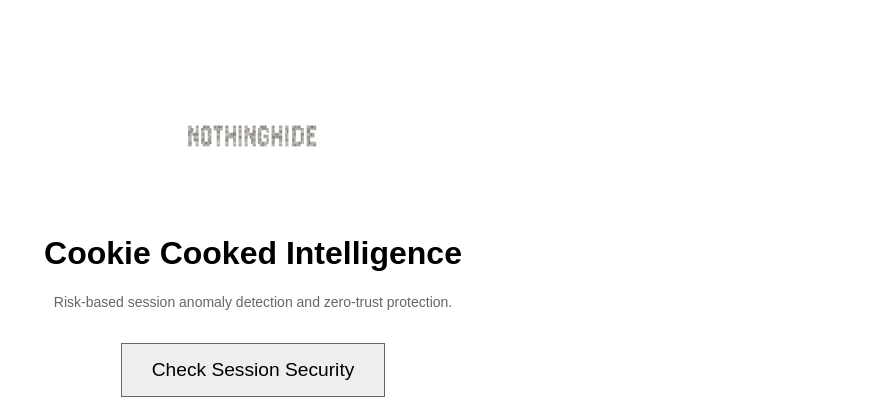
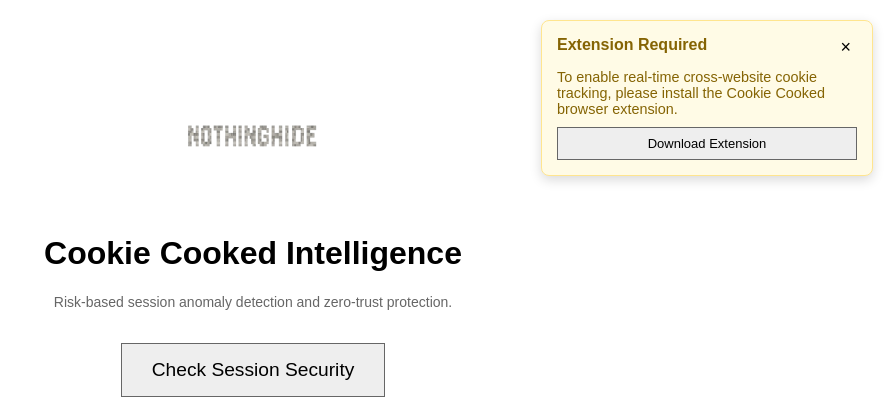
Before and after one commit to Dhuruvdev/nothinghide, a FastAPI app: page /cooked in a window 1280 px wide. Shown: the top 420 px of the page, without its empty margins (387-1280 px from the left). Run offline with FastAPI, Linux system fonts and the light colour scheme.

Commit message:
Add a popup to prompt users to install the extension if it's not detected
Improve the display of session security results and add automatic extension detection.

Replit-Commit-Author: Agent
Replit-Commit-Session-Id: 8bd0c9ee-fd84-4522-b576-c3287a2d0b17
Replit-Commit-Checkpoint-Type: full_checkpoint
Replit-Commit-Event-Id: 73a23b34-f5ed-452b-916b-4e2975587db7
Replit-Commit-Screenshot-Url: https://storage.googleapis.com/screenshot-production-us-central1/14fea494-a03a-442b-b109-3a1f20dffbe5/8bd0c9ee-fd84-4522-b576-c3287a2d0b17/FHi2JJF
Replit-Helium-Checkpoint-Created: true

```diff
--- a/nothinghide/web/templates/cooked.html
+++ b/nothinghide/web/templates/cooked.html
@@ -10,30 +10,51 @@
     <h1>Cookie Cooked Intelligence</h1>
     <p class="tagline">Risk-based session anomaly detection and zero-trust protection.</p>
 
+    <!-- Extension Install Popup -->
+    <div id="extension-popup" style="display: none; position: fixed; top: 20px; right: 20px; background: #fffbe6; border: 1px solid #ffe58f; padding: 15px; border-radius: 8px; box-shadow: 0 4px 12px rgba(0,0,0,0.15); z-index: 10000; max-width: 300px; text-align: left;">
+        <div style="display: flex; justify-content: space-between; align-items: start;">
+            <strong style="color: #856404;">Extension Required</strong>
+            <button onclick="document.getElementById('extension-popup').style.display='none'" style="border:none; background:none; cursor:pointer; font-size: 18px;">&times;</button>
+        </div>
+        <p style="font-size: 0.9em; margin: 10px 0; color: #856404;">To enable real-time cross-website cookie tracking, please install the Cookie Cooked browser extension.</p>
+        <button class="btn" style="width: 100%; margin: 0; padding: 8px;" onclick="window.open('/static/extension.zip')">Download Extension</button>
+    </div>
+
     <div style="margin: 20px 0; text-align: center;">
         <button id="check-btn" class="btn" style="padding: 15px 30px; font-size: 1.2em;">Check Session Security</button>
     </div>
 
     <div id="results-area" style="display: none; margin-top: 30px;">
-        <div class="result-card">
-            <h3>Active Sessions</h3>
+        <div class="result-card" style="background: #ffffff; border: 1px solid #e0e0e0; padding: 20px; border-radius: 12px; box-shadow: 0 2px 8px rgba(0,0,0,0.05);">
+            <h3 style="margin-top: 0; color: #333; border-bottom: 2px solid #f0f0f0; padding-bottom: 10px;">Active Sessions</h3>
             <div id="sessions-list"></div>
         </div>
 
-        <div class="result-card" style="margin-top: 20px;">
-            <h3>Cross-Website Cookie Tracking</h3>
-            <p style="font-size: 0.8em; color: #888;">Websites currently storing or using your session cookies:</p>
-            <div id="tracked-sites-list" style="margin-top: 10px;"></div>
+        <div class="result-card" style="margin-top: 20px; background: #ffffff; border: 1px solid #e0e0e0; padding: 20px; border-radius: 12px; box-shadow: 0 2px 8px rgba(0,0,0,0.05);">
+            <h3 style="margin-top: 0; color: #333; border-bottom: 2px solid #f0f0f0; padding-bottom: 10px;">Cross-Website Cookie Tracking</h3>
+            <p style="font-size: 0.9em; color: #666; margin-bottom: 15px;">Websites currently storing or using your session cookies:</p>
+            <div id="tracked-sites-list"></div>
         </div>
 
-        <div class="result-card" style="margin-top: 20px;">
-            <h3>Security Recommendations</h3>
-            <ul id="recommendations-list" style="text-align: left; display: inline-block;"></ul>
+        <div class="result-card" style="margin-top: 20px; background: #ffffff; border: 1px solid #e0e0e0; padding: 20px; border-radius: 12px; box-shadow: 0 2px 8px rgba(0,0,0,0.05);">
+            <h3 style="margin-top: 0; color: #333; border-bottom: 2px solid #f0f0f0; padding-bottom: 10px;">Security Recommendations</h3>
+            <ul id="recommendations-list" style="text-align: left; display: inline-block; padding-left: 20px; margin: 0;"></ul>
         </div>
     </div>
 </div>
 
 <script>
+// Automatically check for extension on load
+window.addEventListener('load', () => {
+    setTimeout(() => {
+        // We check if the extension has injected a global marker or responded to a ping
+        const extensionInstalled = window.COOKED_EXTENSION_ACTIVE === true;
+        if (!extensionInstalled) {
+            document.getElementById('extension-popup').style.display = 'block';
+        }
+    }, 1000);
+});
+
 document.getElementById('check-btn').addEventListener('click', async () => {
     const btn = document.getElementById('check-btn');
     const resultsArea = document.getElementById('results-area');
@@ -53,30 +74,44 @@ document.getElementById('check-btn').addEventListener('click', async () => {
         data.sessions.forEach(s => {
             const div = document.createElement('div');
             div.style.padding = '15px';
-            div.style.border = '1px solid #444';
+            div.style.border = '1px solid #eee';
             div.style.margin = '10px 0';
-            div.style.borderRadius = '8px';
-            div.style.backgroundColor = s.is_current ? '#1a2634' : '#111';
-            div.innerHTML = `<strong>${s.device}</strong> <span style="float:right">Risk: ${s.risk_score}</span><br><small>${s.region}</small>`;
+            div.style.borderRadius = '10px';
+            div.style.backgroundColor = s.is_current ? '#f8fbff' : '#ffffff';
+            div.style.color = '#333';
+            div.style.boxShadow = '0 1px 3px rgba(0,0,0,0.05)';
+
+            div.innerHTML = `
+                <div style="display: flex; justify-content: space-between; align-items: center;">
+                    <strong style="font-size: 1.1em;">${s.device} ${s.is_current ? '<span style="background:#e3f2fd; color:#1976d2; padding:2px 8px; border-radius:12px; font-size:0.7em; margin-left:8px;">CURRENT</span>' : ''}</strong>
+                    <span style="font-weight:bold; color: ${s.risk_score > 40 ? '#d32f2f' : '#388e3c'}; background: ${s.risk_score > 40 ? '#ffebee' : '#e8f5e9'}; padding:4px 12px; border-radius:16px;">Risk: ${s.risk_score}/100</span>
+                </div>
+                <div style="font-size: 0.9em; color: #666; margin-top: 8px;">
+                    📍 ${s.region} • 🕒 ${s.last_active}
+                </div>
+            `;
             sessionsList.appendChild(div);
         });
 
         // Tracked Sites Logic
         trackedList.innerHTML = '';
-        if (data.tracked_websites.length === 0) {
-            trackedList.innerHTML = '<p style="color: #666;">No external cookie usage detected yet. Install extension to begin tracking.</p>';
+        if (!data.tracked_websites || data.tracked_websites.length === 0) {
+            trackedList.innerHTML = '<div style="text-align:center; padding:30px; color:#999; background:#fafafa; border-radius:10px; border:1px dashed #ddd;">No external cookie usage detected yet. Install the extension to begin real-time tracking.</div>';
         } else {
             data.tracked_websites.forEach(site => {
                 const div = document.createElement('div');
-                div.style.padding = '10px';
-                div.style.borderBottom = '1px solid #333';
+                div.style.padding = '12px 15px';
+                div.style.borderBottom = '1px solid #f0f0f0';
                 div.style.textAlign = 'left';
+                div.style.display = 'flex';
+                div.style.justifyContent = 'space-between';
+                div.style.alignItems = 'center';
                 div.innerHTML = `
-                    <div style="display:flex; justify-content:space-between;">
-                        <span>🌐 <strong>${site.url}</strong></span>
-                        <span style="color: ${site.risk === 'High' ? 'red' : 'green'}">${site.risk} Risk</span>
+                    <div>
+                        <div style="font-weight:600; color:#333;">🌐 ${site.url}</div>
+                        <small style="color: #999">First seen: ${site.detected_at}</small>
                     </div>
-                    <small style="color: #666">Detected: ${site.detected_at}</small>
+                    <span style="font-size:0.85em; font-weight:bold; color: ${site.risk === 'High' ? '#d32f2f' : '#388e3c'}; border: 1px solid ${site.risk === 'High' ? '#ffcdd2' : '#c8e6c9'}; padding:2px 10px; border-radius:4px;">${site.risk} RISK</span>
                 `;
                 trackedList.appendChild(div);
             });
@@ -85,7 +120,10 @@ document.getElementById('check-btn').addEventListener('click', async () => {
         recsList.innerHTML = '';
         data.recommendations.forEach(r => {
             const li = document.createElement('li');
-            li.innerText = r;
+            li.style.marginBottom = '8px';
+            li.style.color = '#444';
+            li.style.fontSize = '0.95em';
+            li.innerHTML = `🛡️ ${r}`;
             recsList.appendChild(li);
         });
 
```
